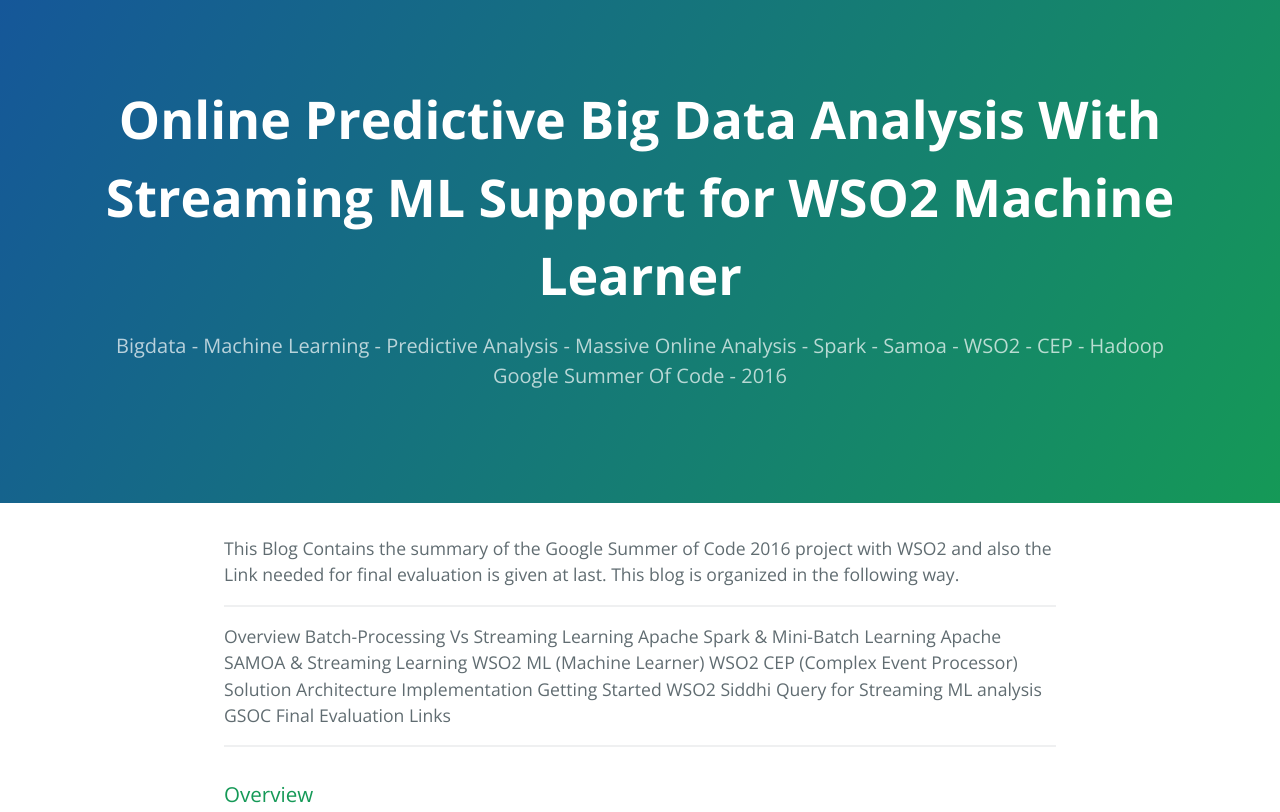
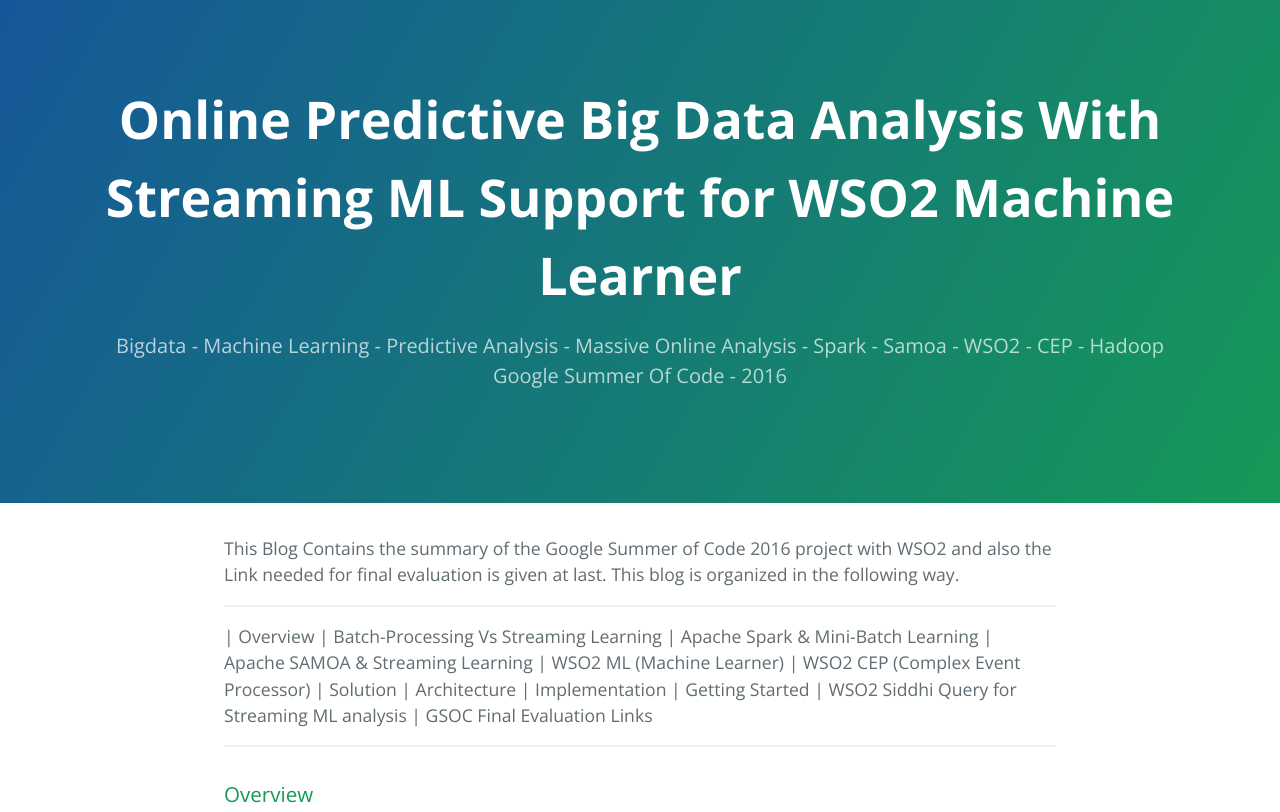
Before and after one commit to dananjayamahesh/dananjayamahesh.github.io, a plain HTML site: page index.html in a window 1280 px wide. Shown: the top 812 px of the page. Drawn offline with nearby package versions, Linux system fonts and the light colour scheme.

Commit message:
Replace master branch with page content via GitHub

```diff
--- a/index.html
+++ b/index.html
@@ -21,18 +21,18 @@
 <hr>
 
 <div>
-Overview
-Batch-Processing Vs Streaming Learning
-Apache Spark &amp; Mini-Batch Learning
-Apache SAMOA &amp; Streaming Learning
-WSO2 ML (Machine Learner)
-WSO2 CEP (Complex Event Processor)
-Solution
-Architecture
-Implementation
-Getting Started
-WSO2 Siddhi Query for Streaming ML analysis
-GSOC Final Evaluation Links
+| Overview
+| Batch-Processing Vs Streaming Learning
+| Apache Spark &amp; Mini-Batch Learning
+| Apache SAMOA &amp; Streaming Learning
+| WSO2 ML (Machine Learner)
+| WSO2 CEP (Complex Event Processor)
+| Solution
+| Architecture
+| Implementation
+| Getting Started
+| WSO2 Siddhi Query for Streaming ML analysis
+| GSOC Final Evaluation Links
 </div>
 
 <hr>
```
Also changed, not shown: params.json (+1 -1 lines).
